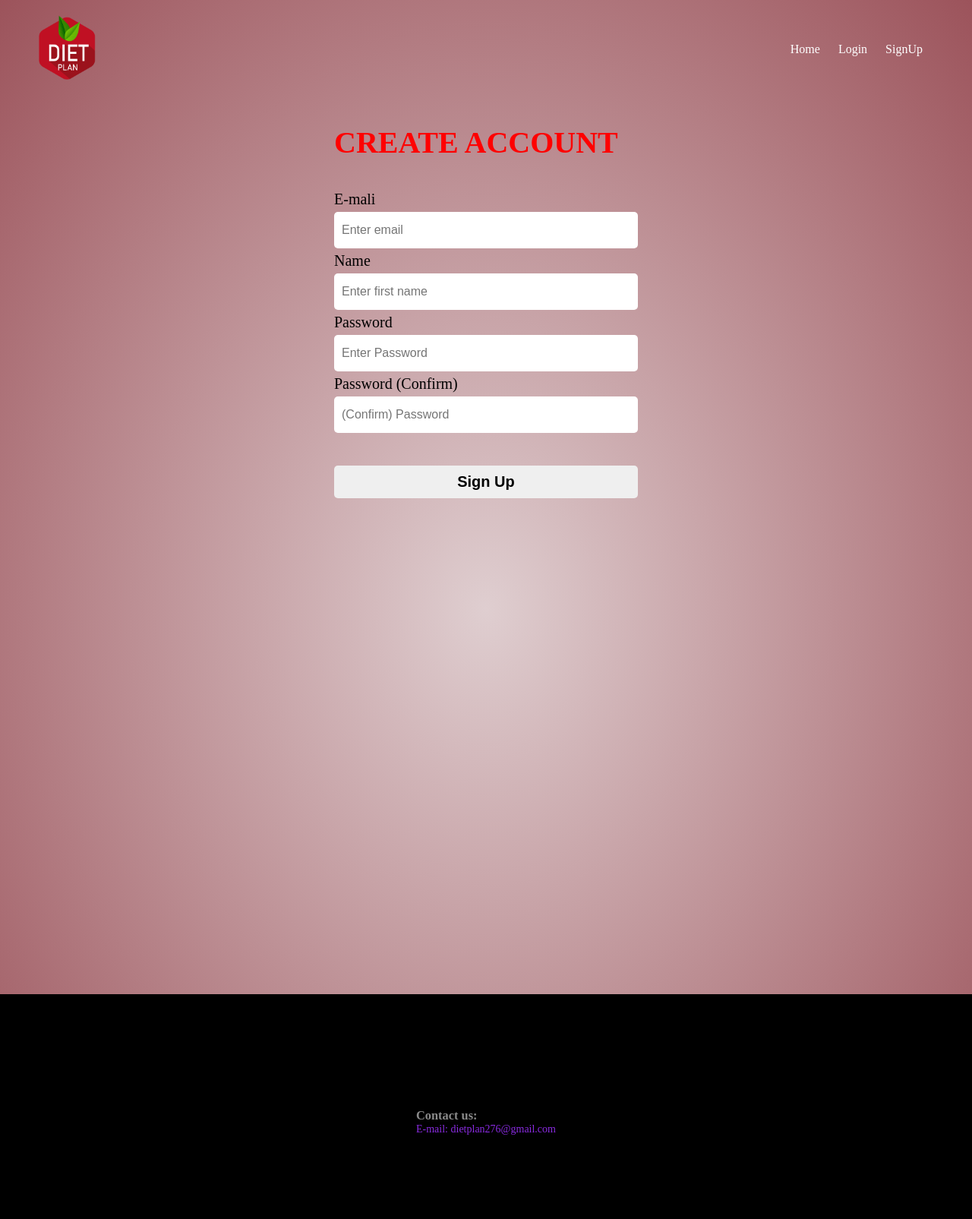
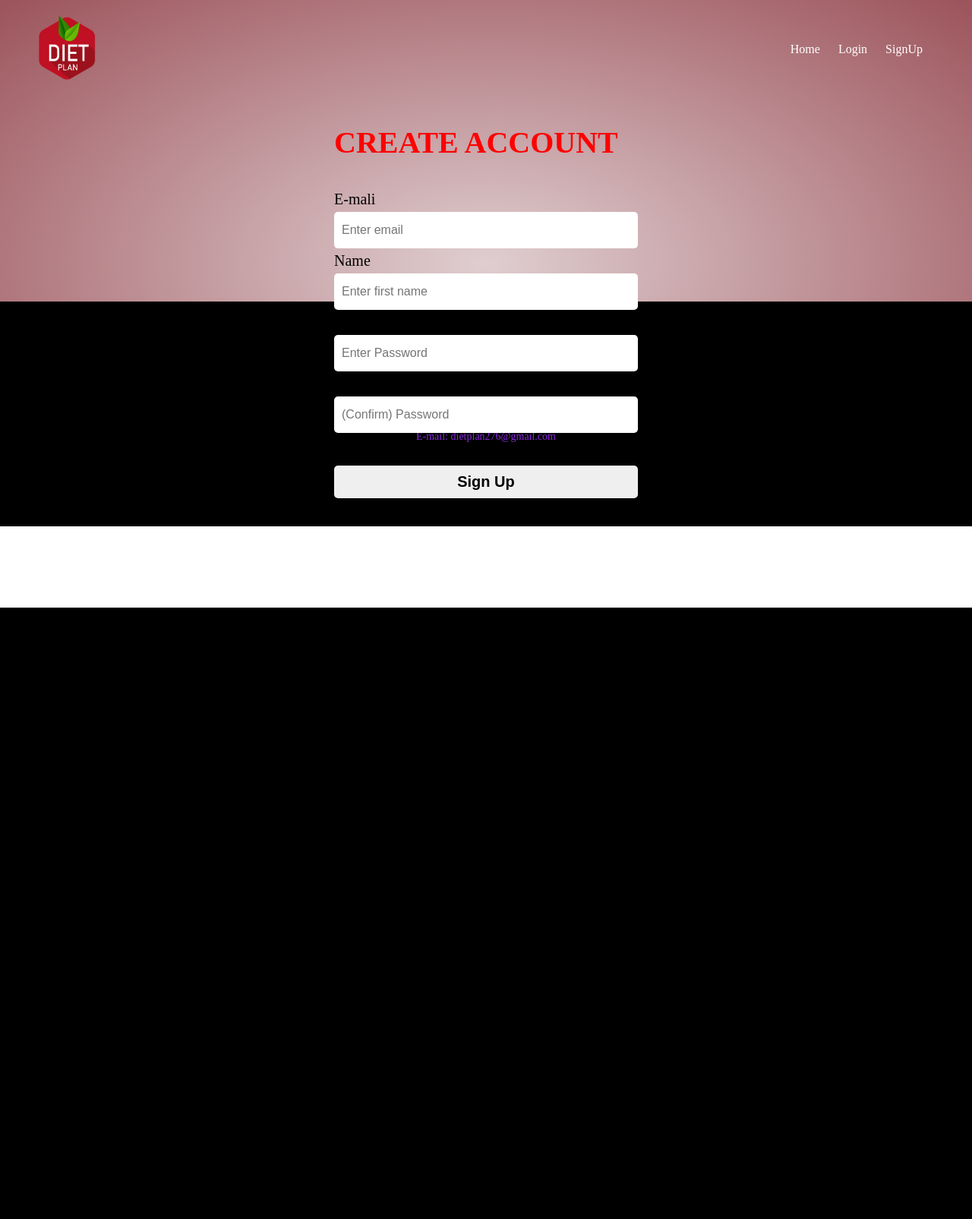
Before and after one commit to sadiq1999/flask, a Flask app: page /sign-up in a window 1280 px wide. Shown: the whole page at 76% size. After the commit the page ends 800 px from the top, so only its background shows below. Run offline with Flask 2, Linux system fonts and the light colour scheme.

Commit message:
Update sign_up.html

```diff
--- a/website/templates/sign_up.html
+++ b/website/templates/sign_up.html
@@ -59,8 +59,7 @@
             </div>
             <!--  -->
             <!-- img and txt -->
-            <div class="row">
-                <div class="col33">
+
 
     <div class="reg">
         <form method="POST">
@@ -102,9 +101,8 @@
 </div>
 
 
-
-
-    </div>
+<div class="r">
+    <h3>&nbsp;</h3>
     <!--   -->
 
         </div>
```
